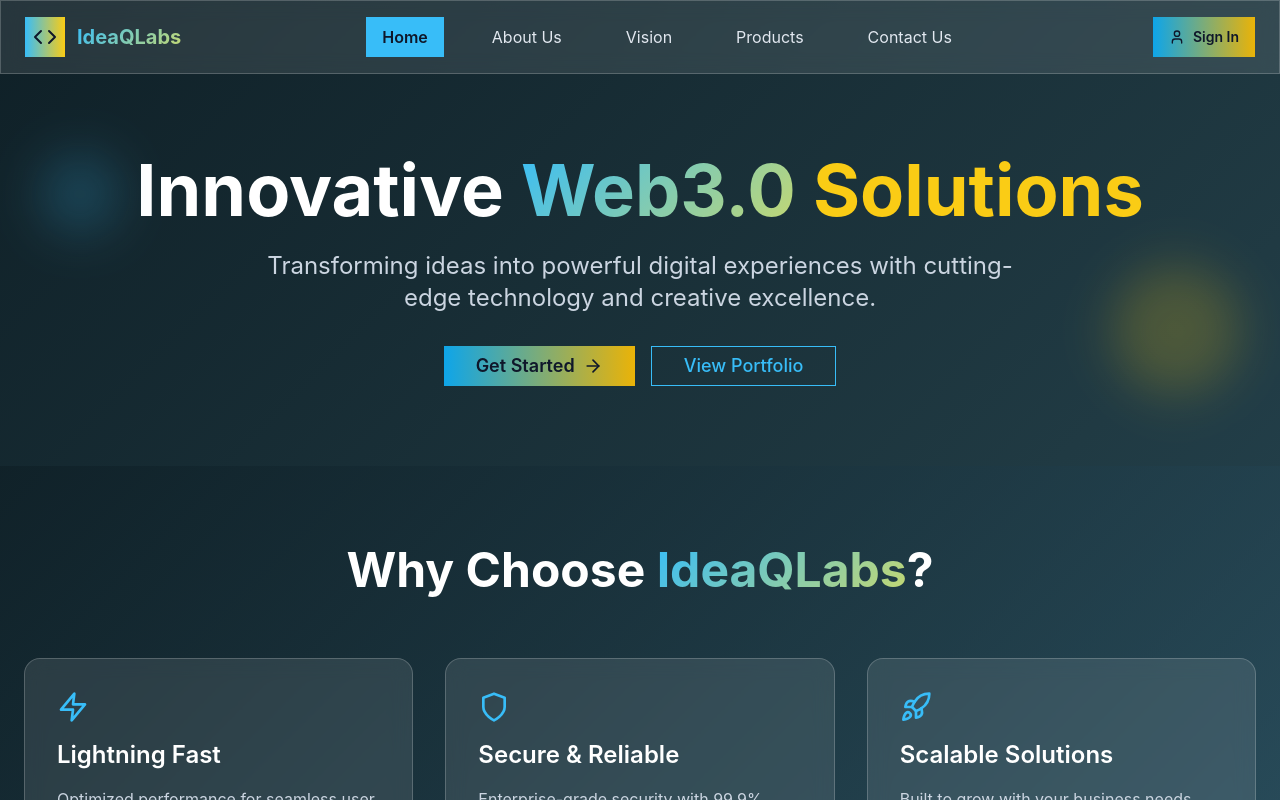
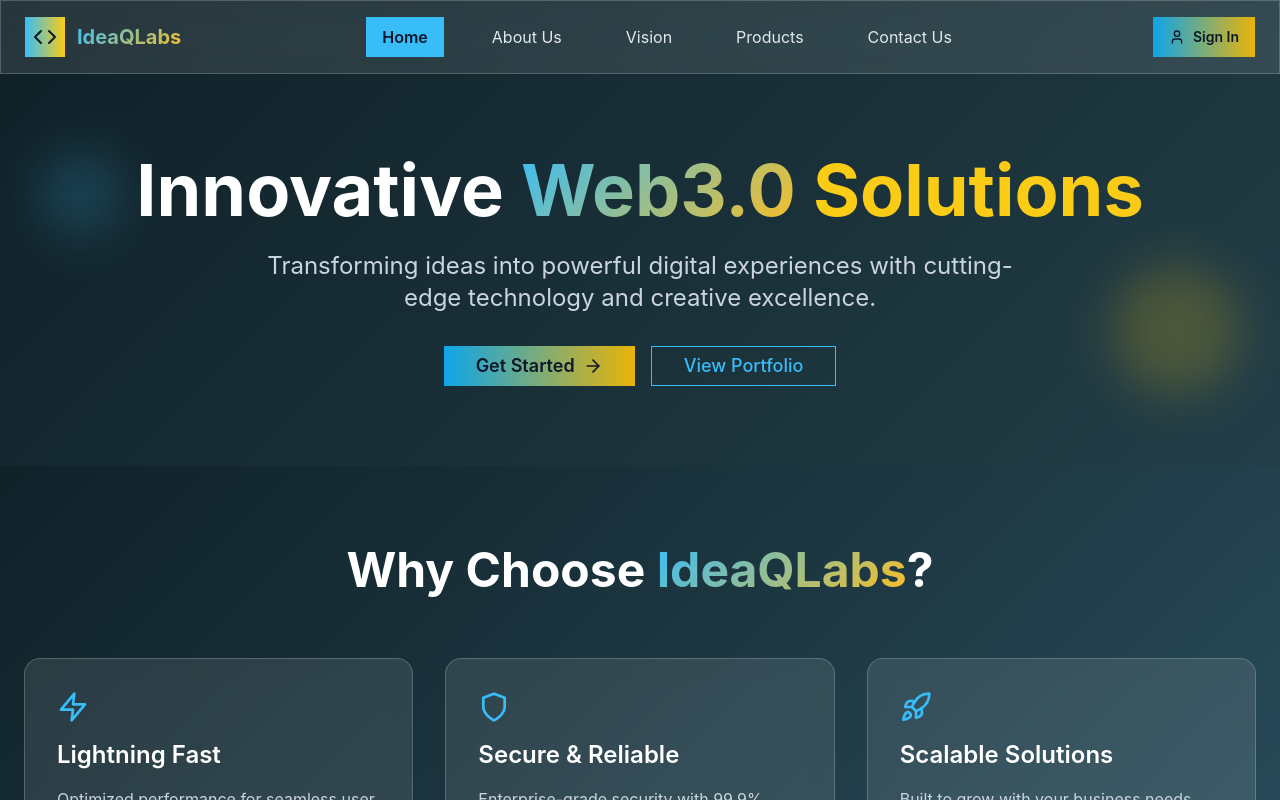
Before and after one commit to ideaqlabs/IdeaQLabs, a React (Vite) app: page / in a window 1280 px wide. Shown: the top 800 px of the page. Built offline with nearby package versions, Linux system fonts and the light colour scheme.

Commit message:
Update index.css

```diff
--- a/src/index.css
+++ b/src/index.css
@@ -9,7 +9,7 @@
   --secondary-green: #203a43;
   --accent-green: #2c5364;
   --sky-blue: #38bdf8;
-  --bright-yellow: #C6D870;
+  --bright-yellow: #fbbf24;
   --soft-white: #f8fafc;
 }
 
@@ -27,7 +27,7 @@ body {
 }
 
 .gradient-text {
-  background: linear-gradient(135deg, #38bdf8, #C6D870);
+  background: linear-gradient(135deg, #38bdf8, #fbbf24);
   -webkit-background-clip: text;
   -webkit-text-fill-color: transparent;
   background-clip: text;
```
